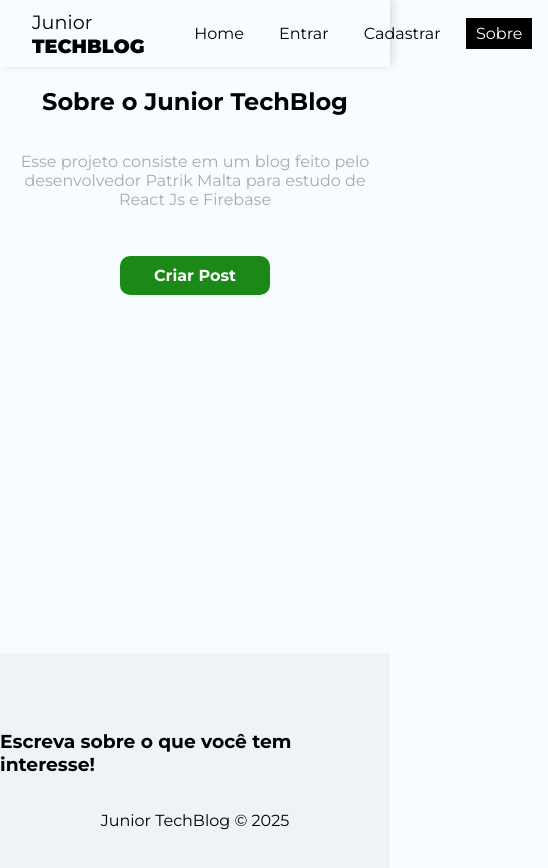
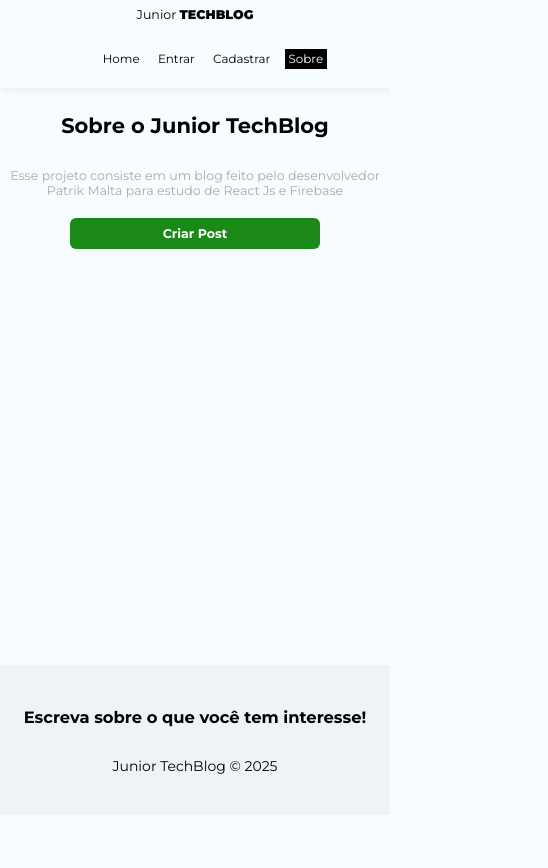
Before and after one commit to PatrikMaltacm/juniorTechBlog, a React (Vite) app: page /about in a window 390 px wide. Shown: the top 868 px of the page, 548 px wide, since content can reach past the window. After the commit the page ends 844 px from the top, so only its background shows below. Built offline with nearby package versions, Linux system fonts and the light colour scheme; no server answers.

Commit message:
feito layout responsivo

```diff
--- a/src/componets/Footer/Footer.module.css
+++ b/src/componets/Footer/Footer.module.css
@@ -6,3 +6,19 @@
     justify-content: center;
     background-color: #EDF3F6;
 }
+
+/* RESPONSIVO */
+
+@media (max-width: 768px) {
+  .footer {
+    height: 200px;
+  }
+}
+
+@media (max-width: 480px) {
+  .footer {
+    height: 150px;
+    padding: 1em;
+    text-align: center;
+  }
+}
--- a/src/componets/Navbar/Navbar.module.css
+++ b/src/componets/Navbar/Navbar.module.css
@@ -32,3 +32,52 @@
     background-color: #000;
     color: white;
 }
+
+/* RESPONSIVO */
+
+@media (max-width: 768px) {
+  .navbar {
+    padding: 0.5em 1em;
+  }
+
+  .brand {
+    font-size: 1em;
+  }
+
+  .links_list li {
+    margin-right: 0.5em;
+  }
+
+  .links_list li a {
+    padding: 0.3em 0.4em;
+    font-size: 0.9em;
+  }
+}
+
+@media (max-width: 480px) {
+  .navbar {
+    padding: 0.5em;
+    flex-direction: column;
+    gap: 0.5em;
+  }
+
+  .brand {
+    font-size: 0.9em;
+    margin-bottom: 0.5em;
+  }
+
+  .links_list {
+    flex-wrap: wrap;
+    justify-content: center;
+    gap: 0.5em;
+  }
+
+  .links_list li {
+    margin-right: 0.3em;
+  }
+
+  .links_list li a {
+    padding: 0.2em 0.3em;
+    font-size: 0.85em;
+  }
+}
--- a/src/componets/PostDetail/PostDetail.module.css
+++ b/src/componets/PostDetail/PostDetail.module.css
@@ -31,3 +31,65 @@
   font-size: 0.8em;
   margin-bottom: 1em;
 }
+
+/* RESPONSIVO */
+
+@media (max-width: 768px) {
+  .post_detail {
+    max-width: 95%;
+    margin-bottom: 1.5em;
+  }
+
+  .post_detail img {
+    max-width: 100%;
+    height: auto;
+  }
+
+  .post_detail h2 {
+    font-size: 1.5em;
+    margin-bottom: 0.5em;
+  }
+
+  .tags {
+    gap: 0.5em;
+  }
+
+  .createdby {
+    font-size: 0.75em;
+  }
+}
+
+@media (max-width: 480px) {
+  .post_detail {
+    max-width: 100%;
+    padding: 0.5em;
+    margin-bottom: 1em;
+  }
+
+  .post_detail img {
+    max-width: 100%;
+    height: auto;
+  }
+
+  .post_detail h2 {
+    font-size: 1.3em;
+    margin-bottom: 0.4em;
+    word-wrap: break-word;
+  }
+
+  .post_detail .tags {
+    margin-bottom: 1em;
+    flex-direction: column;
+    gap: 0.3em;
+  }
+
+  .tags p {
+    margin-right: 0;
+    font-size: 0.9em;
+  }
+
+  .createdby {
+    font-size: 0.7em;
+    margin-bottom: 0.8em;
+  }
+}
--- a/src/index.css
+++ b/src/index.css
@@ -4,6 +4,13 @@ body{
   padding: 0;
   margin: 0;
   font-family: 'Montserrat', sans-serif;
+  box-sizing: border-box;
+}
+
+*,
+*::before,
+*::after {
+  box-sizing: border-box;
 }
 
 input::placeholder,
@@ -114,3 +121,58 @@ button[disabled]{
   padding: 5px;
   border-radius: 5px;
 }
+
+/* MEDIA QUERIES - RESPONSIVE DESIGN */
+
+/* Tablets (768px e acima) */
+@media (max-width: 768px) {
+  form {
+    max-width: 90%;
+  }
+
+  label {
+    margin-bottom: 0.8em;
+  }
+
+  .btn {
+    width: 100%;
+    padding: 12px 15px;
+  }
+
+  .btn.btn-outline {
+    width: 100%;
+  }
+}
+
+/* Mobile (480px e acima) */
+@media (max-width: 480px) {
+  body {
+    font-size: 14px;
+  }
+
+  form {
+    max-width: 95%;
+  }
+
+  label span {
+    font-size: 0.95em;
+  }
+
+  input,
+  textarea {
+    padding: 0.6em 0;
+    font-size: 16px;
+  }
+
+  .btn {
+    width: 100%;
+    padding: 10px 12px;
+    font-size: 0.95em;
+    border-radius: 6px;
+  }
+
+  a,
+  nav button {
+    font-size: 0.95em;
+  }
+}
--- a/src/pages/About/About.module.css
+++ b/src/pages/About/About.module.css
@@ -15,3 +15,42 @@
     margin-top: 15px;
     padding: 10px 15px;
 }
+
+/* RESPONSIVO */
+
+@media (max-width: 768px) {
+  .about {
+    padding: 1em;
+  }
+
+  .about p {
+    margin-bottom: 1.5em;
+    font-size: 0.95em;
+  }
+
+  .about a {
+    margin-top: 10px;
+    padding: 8px 12px;
+    width: 80%;
+    max-width: 300px;
+  }
+}
+
+@media (max-width: 480px) {
+  .about {
+    padding: 0.5em;
+  }
+
+  .about p {
+    margin-bottom: 1em;
+    font-size: 0.9em;
+  }
+
+  .about a {
+    margin-top: 8px;
+    padding: 8px 10px;
+    width: 90%;
+    max-width: 250px;
+    font-size: 0.9em;
+  }
+}
--- a/src/pages/CreatePost/CreatePost.module.css
+++ b/src/pages/CreatePost/CreatePost.module.css
@@ -23,3 +23,45 @@
   background: #fff;
   border-radius: 6px;
 }
+
+/* RESPONSIVO */
+
+@media (max-width: 768px) {
+  .create_post form {
+    max-width: 95%;
+  }
+
+  .create_post h2 {
+    font-size: 1.8em;
+  }
+
+  .create_post p {
+    margin-bottom: 1.5em;
+    font-size: 0.95em;
+  }
+}
+
+@media (max-width: 480px) {
+  .create_post {
+    padding: 1em;
+  }
+
+  .create_post form {
+    max-width: 100%;
+  }
+
+  .create_post h2 {
+    font-size: 1.5em;
+    margin-bottom: 0.5em;
+  }
+
+  .create_post p {
+    margin-bottom: 1em;
+    font-size: 0.9em;
+  }
+
+  .editor {
+    margin-top: 5px;
+    margin-bottom: 1.5rem;
+  }
+}
--- a/src/pages/Home/Home.module.css
+++ b/src/pages/Home/Home.module.css
@@ -29,3 +29,46 @@
 .noposts a {
   padding: 10px 25px;
 }
+
+/* RESPONSIVO */
+
+@media (max-width: 768px) {
+  .search_form {
+    width: 80%;
+    flex-direction: column;
+    gap: 0.5em;
+  }
+
+  .search_form input {
+    margin-right: 0;
+    width: 100%;
+  }
+}
+
+@media (max-width: 480px) {
+  .home {
+    padding: 1em;
+  }
+
+  .search_form {
+    width: 95%;
+    flex-direction: column;
+    gap: 0.5em;
+    margin-bottom: 1.5em;
+  }
+
+  .search_form input {
+    width: 100%;
+    font-size: 16px;
+  }
+
+  .noposts p {
+    margin-bottom: 1em;
+    font-size: 0.95em;
+  }
+
+  .noposts a {
+    padding: 8px 16px;
+    font-size: 0.9em;
+  }
+}
--- a/src/pages/Login/Login.module.css
+++ b/src/pages/Login/Login.module.css
@@ -5,3 +5,16 @@
 .login p {
     color: #AAA;
 }
+
+/* RESPONSIVO */
+
+@media (max-width: 480px) {
+  .login {
+    padding: 1em;
+  }
+
+  .login p {
+    font-size: 0.95em;
+    margin-bottom: 1.5em;
+  }
+}
--- a/src/pages/Post/Post.module.css
+++ b/src/pages/Post/Post.module.css
@@ -52,3 +52,91 @@
 .tags span {
   font-weight: bold;
 }
+
+/* RESPONSIVO */
+
+@media (max-width: 768px) {
+  .post_container {
+    max-width: 95%;
+    margin: 0 auto;
+    padding: 0 1em;
+  }
+
+  .post_body {
+    font-size: 1rem;
+    margin: 1.5rem 0;
+  }
+
+  .post_body h1,
+  .post_body h2,
+  .post_body h3,
+  .post_body h4 {
+    margin-top: 0.8rem;
+    margin-bottom: 0.4rem;
+  }
+
+  .post_body ul,
+  .post_body ol {
+    margin-left: 1.5rem;
+  }
+
+  .tags {
+    flex-wrap: wrap;
+    gap: 0.5em;
+  }
+
+  .tags p {
+    margin-right: 0.5em;
+  }
+}
+
+@media (max-width: 480px) {
+  .post_container {
+    max-width: 100%;
+    padding: 0.5em;
+  }
+
+  .post_body {
+    font-size: 0.95rem;
+    line-height: 1.6;
+    margin: 1rem 0;
+  }
+
+  .post_body h1 {
+    font-size: 1.5em;
+  }
+
+  .post_body h2 {
+    font-size: 1.3em;
+  }
+
+  .post_body h3,
+  .post_body h4 {
+    font-size: 1.1em;
+  }
+
+  .post_body ul,
+  .post_body ol {
+    margin-left: 1.2rem;
+    margin-bottom: 0.8rem;
+  }
+
+  .post_container img {
+    margin: 15px 0;
+  }
+
+  .post_container h3 {
+    font-size: 1.2em;
+  }
+
+  .tags {
+    flex-direction: column;
+    align-items: flex-start;
+    gap: 0.3em;
+  }
+
+  .tags p {
+    margin-right: 0;
+    font-size: 0.9em;
+  }
+}
--- a/src/pages/Register/Register.module.css
+++ b/src/pages/Register/Register.module.css
@@ -5,3 +5,16 @@
 .register p{
     color: #aaa
 }
+
+/* RESPONSIVO */
+
+@media (max-width: 480px) {
+  .register {
+    padding: 1em;
+  }
+
+  .register p {
+    font-size: 0.95em;
+    margin-bottom: 1.5em;
+  }
+}
--- a/src/pages/Search/Search.module.css
+++ b/src/pages/Search/Search.module.css
@@ -16,3 +16,50 @@
 .noposts {
     text-align: center;
 }
+
+/* RESPONSIVO */
+
+@media (max-width: 768px) {
+  .search_container {
+    padding: 1em;
+  }
+
+  .search_container h1 {
+    font-size: 1.8em;
+    margin-bottom: 0.8em;
+  }
+
+  .search_container p {
+    margin-bottom: 20px;
+    font-size: 0.95em;
+  }
+
+  .noposts {
+    padding: 1em;
+  }
+}
+
+@media (max-width: 480px) {
+  .search_container {
+    padding: 0.5em;
+  }
+
+  .search_container h1 {
+    font-size: 1.5em;
+    margin-bottom: 0.5em;
+  }
+
+  .search_container p {
+    margin-bottom: 15px;
+    font-size: 0.9em;
+  }
+
+  .noposts {
+    padding: 0.5em;
+    text-align: center;
+  }
+
+  .noposts p {
+    font-size: 0.9em;
+  }
+}
```
